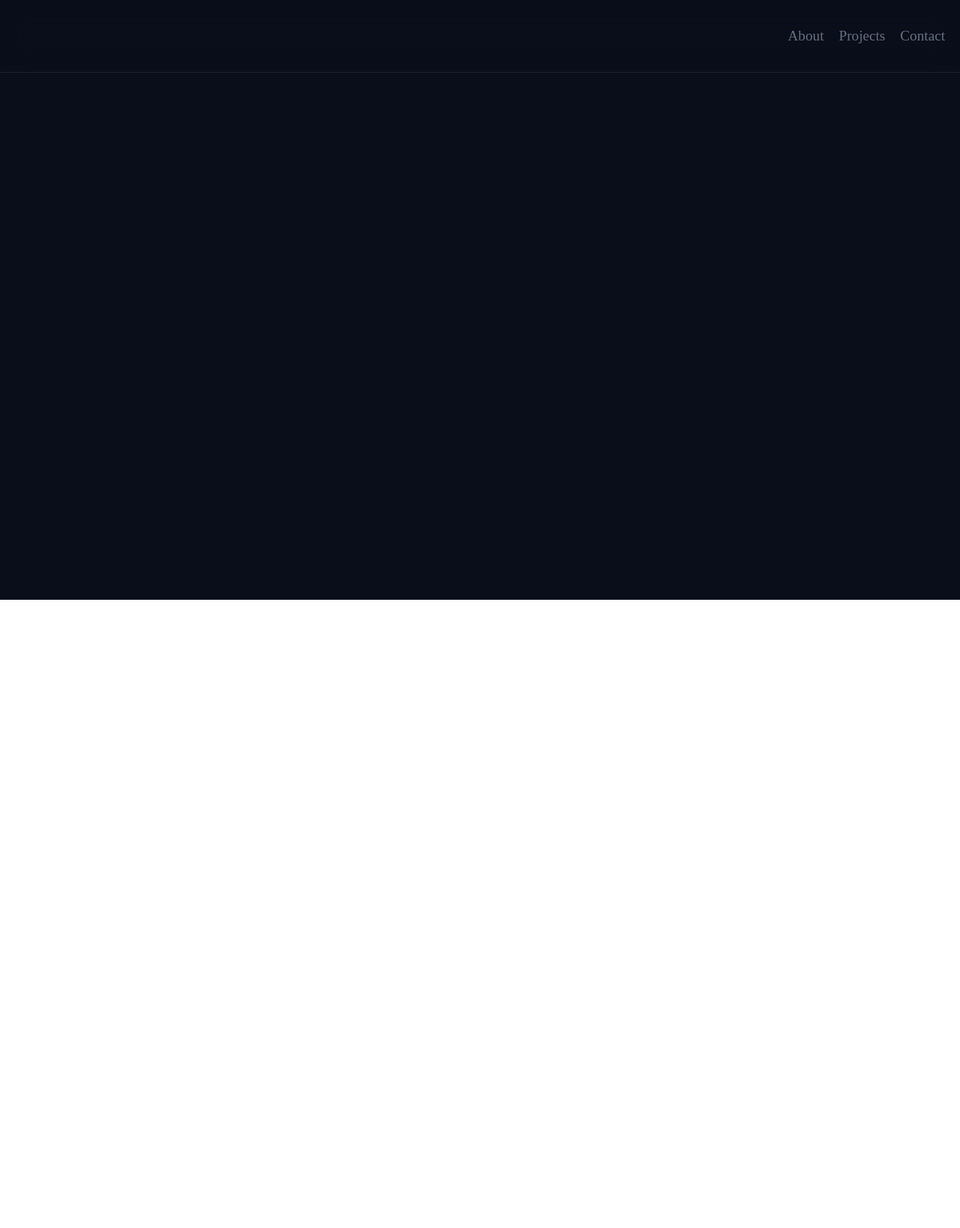
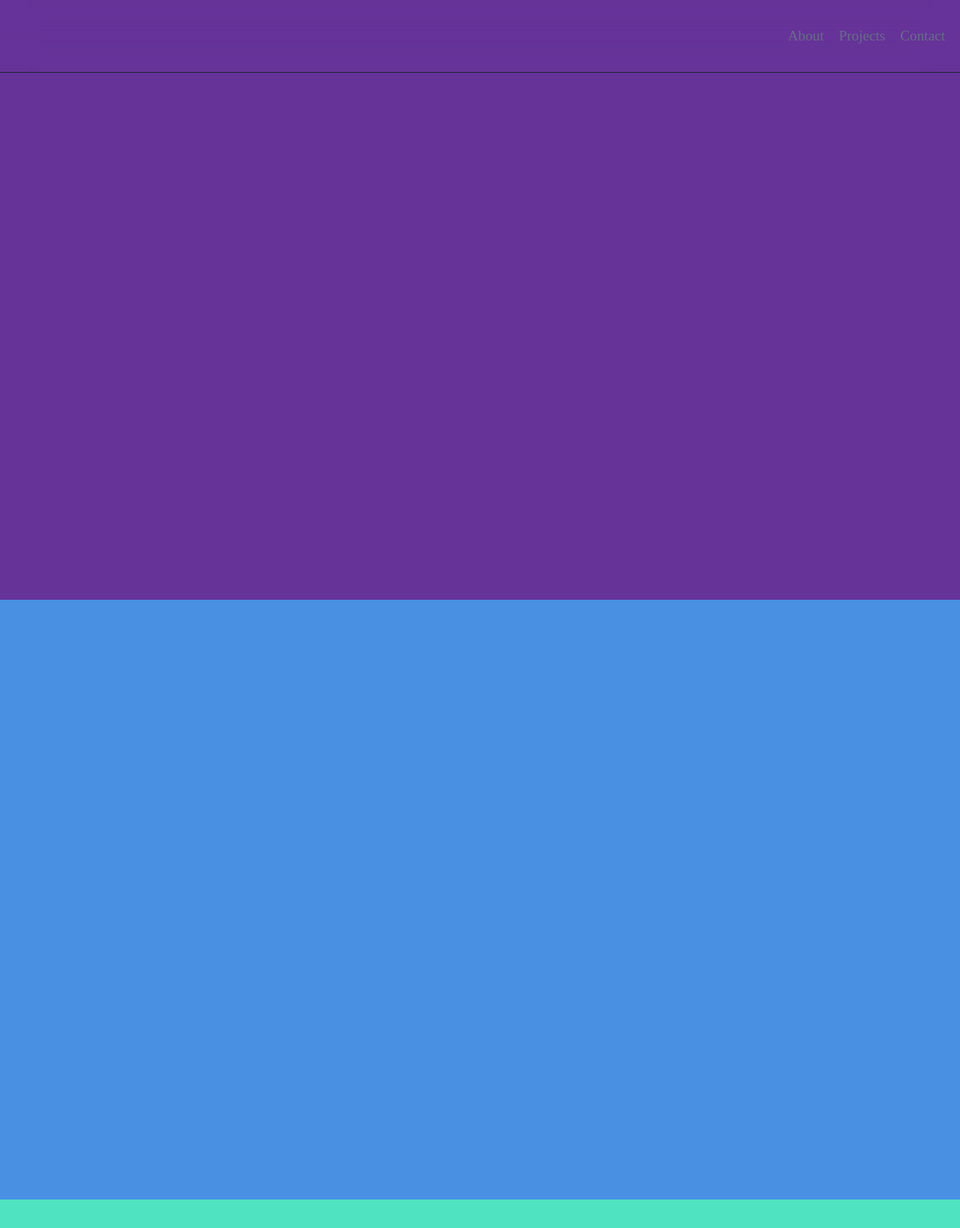
Before and after one commit to kronen9999/PortafolioFinal, a React (Vite) app: page / in a window 1280 px wide. Shown: the top 1638 px of the page at 75% size. Before the commit the page ends 800 px from the top, so only its background shows below. Built offline with nearby package versions, Linux system fonts and the light colour scheme; a web font is replaced by a local one.

Commit message:
Se han agregado estilos solo para dividir las secciones

```diff
--- a/src/App.css
+++ b/src/App.css
@@ -4,3 +4,21 @@
     background-color: #0a0e1a;
     z-index: 10;
 }
+.About_Section{
+    width: 100%;
+    height: 100vh;
+    background-color: rebeccapurple;
+    z-index: 100;
+}
+.Projects_Section{
+    width: 100%;
+    height: 100vh;
+    background-color: #4a90e2;
+    z-index: 100;
+}
+.Contact_Section{
+    width: 100%;
+    height: 100vh;
+    background-color: #50e3c2;
+    z-index: 100;
+}
```
